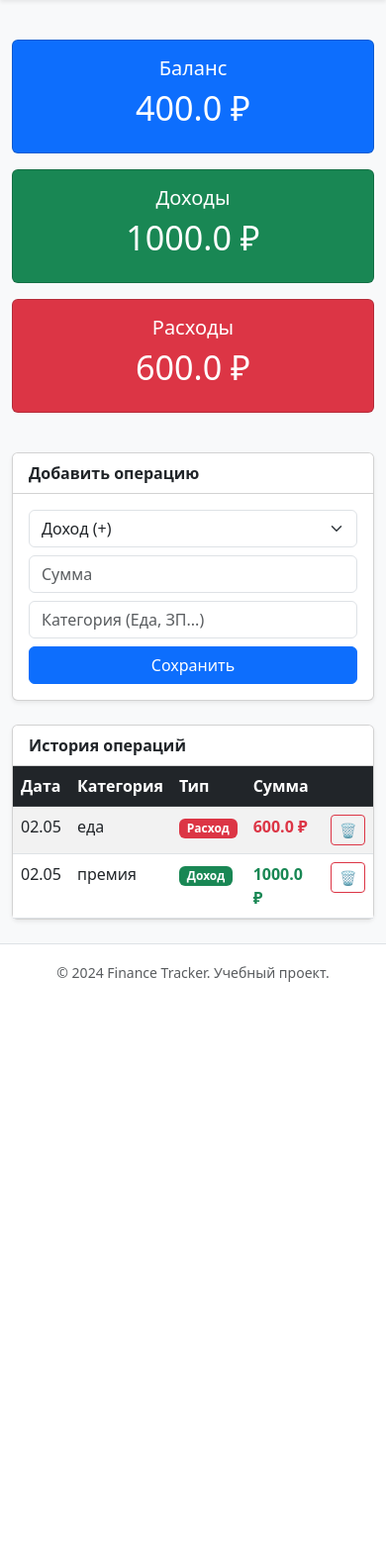
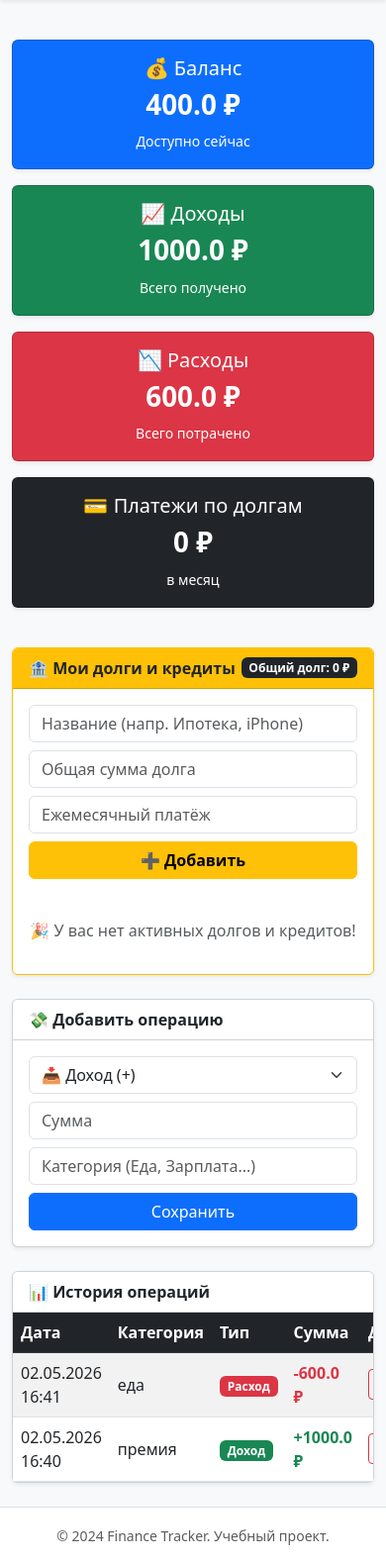
Before and after one commit to Katerina-zyazina/finance-tracker, a Flask app: page /dashboard in a window 390 px wide. Shown: the part 56-1635 px from the top of the page at 99% size. Before the commit the page ends 1048 px from the top, so only its background shows below. Run offline with Flask 3, Linux system fonts and the light colour scheme; a user stored in the database is signed in.

Commit message:
Add: Credits and debts tracking system

```diff
--- a/app.py
+++ b/app.py
@@ -18,6 +18,7 @@ class User(db.Model):
     username = db.Column(db.String(150), unique=True, nullable=False)
     password_hash = db.Column(db.String(200), nullable=False)
     transactions = db.relationship('Transaction', backref='user', lazy=True)
+    credits = db.relationship('Credit', backref='user', lazy=True)
 
 class Transaction(db.Model):
     id = db.Column(db.Integer, primary_key=True)
@@ -25,6 +26,13 @@ class Transaction(db.Model):
     category = db.Column(db.String(50), nullable=False)
     type = db.Column(db.String(10), nullable=False)
     date = db.Column(db.DateTime, default=db.func.current_timestamp())
+    user_id = db.Column(db.Integer, db.ForeignKey('user.id'), nullable=False)
+
+class Credit(db.Model):
+    id = db.Column(db.Integer, primary_key=True)
+    name = db.Column(db.String(100), nullable=False)
+    total_amount = db.Column(db.Float, nullable=False)
+    monthly_payment = db.Column(db.Float, nullable=False)
     user_id = db.Column(db.Integer, db.ForeignKey('user.id'), nullable=False)
 
 # Декоратор проверки авторизации
@@ -84,7 +92,8 @@ def logout():
 def dashboard():
     user_id = session['user_id']
 
-    if request.method == 'POST':
+    # Обработка добавления ТРАНЗАКЦИИ
+    if request.method == 'POST' and 'amount' in request.form:
         try:
             amount = float(request.form.get('amount'))
             category = request.form.get('category')
@@ -101,16 +110,41 @@ def dashboard():
             flash('Ошибка: введите корректные данные.', 'danger')
         return redirect(url_for('dashboard'))
 
+    # Обработка добавления КРЕДИТА
+    if request.method == 'POST' and 'credit_name' in request.form:
+        try:
+            c_name = request.form.get('credit_name')
+            c_total = float(request.form.get('credit_total'))
+            c_monthly = float(request.form.get('credit_monthly'))
+
+            new_credit = Credit(name=c_name, total_amount=c_total, monthly_payment=c_monthly, user_id=user_id)
+            db.session.add(new_credit)
+            db.session.commit()
+            flash('Кредит добавлен в учет!', 'success')
+        except Exception as e:
+            flash('Ошибка при добавлении кредита.', 'danger')
+        return redirect(url_for('dashboard'))
+
+    # Получение данных
     transactions = Transaction.query.filter_by(user_id=user_id).order_by(Transaction.date.desc()).all()
+    credits = Credit.query.filter_by(user_id=user_id).all()
+
     income = sum(t.amount for t in transactions if t.type == 'income')
     expense = sum(t.amount for t in transactions if t.type == 'expense')
     balance = income - expense
+
+    # Считаем общую нагрузку по кредитам
+    total_debt_load = sum(c.monthly_payment for c in credits)
+    total_debt_amount = sum(c.total_amount for c in credits)
 
     return render_template('dashboard.html',
                            transactions=transactions,
                            balance=balance,
                            income=income,
-                           expense=expense)
+                           expense=expense,
+                           credits=credits,
+                           total_debt_load=total_debt_load,
+                           total_debt_amount=total_debt_amount)
 
 @app.route('/delete/<int:id>')
 @login_required
@@ -122,6 +156,16 @@ def delete_transaction(id):
         flash('Запись удалена.', 'info')
     return redirect(url_for('dashboard'))
 
+@app.route('/delete_credit/<int:id>')
+@login_required
+def delete_credit(id):
+    credit = Credit.query.get_or_404(id)
+    if credit.user_id == session['user_id']:
+        db.session.delete(credit)
+        db.session.commit()
+        flash('Кредит закрыт и удален.', 'success')
+    return redirect(url_for('dashboard'))
+
 # Запуск приложения
 if __name__ == '__main__':
     with app.app_context():
--- a/templates/dashboard.html
+++ b/templates/dashboard.html
@@ -1,53 +1,128 @@
 {% extends "base.html" %}
 
-{% block title %}Дашборд{% endblock %}
+{% block title %}Дашборд - Finance Tracker{% endblock %}
 
 {% block content %}
+
 <!-- КАРТОЧКИ СВОДКИ -->
 <div class="row mb-4">
-    <div class="col-md-4 mb-3">
-        <div class="card bg-primary text-white h-100">
+    <div class="col-md-3 mb-3">
+        <div class="card bg-primary text-white h-100 shadow-sm">
             <div class="card-body text-center">
-                <h5 class="card-title">Баланс</h5>
-                <h3 class="display-4">{{ balance }} ₽</h3>
+                <h5 class="card-title">💰 Баланс</h5>
+                <h3 class="display-6 fw-bold">{{ balance }} ₽</h3>
+                <small>Доступно сейчас</small>
             </div>
         </div>
     </div>
-    <div class="col-md-4 mb-3">
-        <div class="card bg-success text-white h-100">
+    <div class="col-md-3 mb-3">
+        <div class="card bg-success text-white h-100 shadow-sm">
             <div class="card-body text-center">
-                <h5 class="card-title">Доходы</h5>
-                <h3 class="display-4">{{ income }} ₽</h3>
+                <h5 class="card-title">📈 Доходы</h5>
+                <h3 class="display-6 fw-bold">{{ income }} ₽</h3>
+                <small>Всего получено</small>
             </div>
         </div>
     </div>
-    <div class="col-md-4 mb-3">
-        <div class="card bg-danger text-white h-100">
+    <div class="col-md-3 mb-3">
+        <div class="card bg-danger text-white h-100 shadow-sm">
             <div class="card-body text-center">
-                <h5 class="card-title">Расходы</h5>
-                <h3 class="display-4">{{ expense }} ₽</h3>
+                <h5 class="card-title">📉 Расходы</h5>
+                <h3 class="display-6 fw-bold">{{ expense }} ₽</h3>
+                <small>Всего потрачено</small>
+            </div>
+        </div>
+    </div>
+    <div class="col-md-3 mb-3">
+        <div class="card bg-dark text-white h-100 shadow-sm">
+            <div class="card-body text-center">
+                <h5 class="card-title">💳 Платежи по долгам</h5>
+                <h3 class="display-6 fw-bold">{{ total_debt_load }} ₽</h3>
+                <small>в месяц</small>
             </div>
         </div>
     </div>
 </div>
 
-<!-- ФОРМА ДОБАВЛЕНИЯ -->
+<!-- СЕКЦИЯ КРЕДИТОВ И ДОЛГОВ -->
+<div class="card shadow-sm mb-4 border-warning">
+    <div class="card-header bg-warning text-dark fw-bold d-flex justify-content-between align-items-center">
+        <span>🏦 Мои долги и кредиты</span>
+        <span class="badge bg-dark">Общий долг: {{ total_debt_amount }} ₽</span>
+    </div>
+    <div class="card-body">
+
+        <!-- Форма добавления кредита -->
+        <form method="POST" action="{{ url_for('dashboard') }}" class="row g-2 mb-4">
+            <div class="col-md-4">
+                <input type="text" name="credit_name" class="form-control" placeholder="Название (напр. Ипотека, iPhone)" required>
+            </div>
+            <div class="col-md-3">
+                <input type="number" step="0.01" name="credit_total" class="form-control" placeholder="Общая сумма долга" required>
+            </div>
+            <div class="col-md-3">
+                <input type="number" step="0.01" name="credit_monthly" class="form-control" placeholder="Ежемесячный платёж" required>
+            </div>
+            <div class="col-md-2">
+                <button type="submit" class="btn btn-warning w-100 fw-bold">➕ Добавить</button>
+            </div>
+        </form>
+
+        <!-- Таблица кредитов -->
+        {% if credits %}
+        <div class="table-responsive">
+            <table class="table table-hover align-middle">
+                <thead class="table-light">
+                    <tr>
+                        <th>Название</th>
+                        <th>Общий долг</th>
+                        <th>Ежемесячный платёж</th>
+                        <th>Действие</th>
+                    </tr>
+                </thead>
+                <tbody>
+                    {% for c in credits %}
+                    <tr>
+                        <td class="fw-bold">{{ c.name }}</td>
+                        <td>{{ c.total_amount }} ₽</td>
+                        <td class="text-danger fw-bold">{{ c.monthly_payment }} ₽/мес</td>
+                        <td>
+                            <a href="{{ url_for('delete_credit', id=c.id) }}"
+                               class="btn btn-sm btn-outline-success"
+                               onclick="return confirm('Кредит полностью выплачен? Удалить из списка?')">
+                                ✅ Выплачен
+                            </a>
+                        </td>
+                    </tr>
+                    {% endfor %}
+                </tbody>
+            </table>
+        </div>
+        {% else %}
+        <div class="text-center py-3 text-muted">
+            <p class="mb-0">🎉 У вас нет активных долгов и кредитов!</p>
+        </div>
+        {% endif %}
+    </div>
+</div>
+
+<!-- ФОРМА ДОБАВЛЕНИЯ ОПЕРАЦИИ -->
 <div class="card shadow-sm mb-4">
-    <div class="card-header bg-white fw-bold">Добавить операцию</div>
+    <div class="card-header bg-white fw-bold">💸 Добавить операцию</div>
     <div class="card-body">
         <form method="POST" action="{{ url_for('dashboard') }}">
             <div class="row g-2">
                 <div class="col-md-3">
                     <select name="type" class="form-select">
-                        <option value="income">Доход (+)</option>
-                        <option value="expense">Расход (-)</option>
+                        <option value="income">📥 Доход (+)</option>
+                        <option value="expense">📤 Расход (-)</option>
                     </select>
                 </div>
                 <div class="col-md-3">
                     <input type="number" step="0.01" name="amount" class="form-control" placeholder="Сумма" required>
                 </div>
                 <div class="col-md-4">
-                    <input type="text" name="category" class="form-control" placeholder="Категория (Еда, ЗП...)" required>
+                    <input type="text" name="category" class="form-control" placeholder="Категория (Еда, Зарплата...)" required>
                 </div>
                 <div class="col-md-2">
                     <button type="submit" class="btn btn-primary w-100">Сохранить</button>
@@ -57,26 +132,26 @@
     </div>
 </div>
 
-<!-- ТАБЛИЦА ИСТОРИИ -->
+<!-- ТАБЛИЦА ИСТОРИИ ОПЕРАЦИЙ -->
 <div class="card shadow-sm">
-    <div class="card-header bg-white fw-bold">История операций</div>
+    <div class="card-header bg-white fw-bold">📊 История операций</div>
     <div class="card-body p-0">
         {% if transactions %}
         <div class="table-responsive">
-            <table class="table table-striped mb-0">
+            <table class="table table-striped mb-0 align-middle">
                 <thead class="table-dark">
                     <tr>
                         <th>Дата</th>
                         <th>Категория</th>
                         <th>Тип</th>
                         <th>Сумма</th>
-                        <th></th>
+                        <th>Действия</th>
                     </tr>
                 </thead>
                 <tbody>
                     {% for t in transactions %}
                     <tr>
-                        <td>{{ t.date.strftime('%d.%m') }}</td>
+                        <td>{{ t.date.strftime('%d.%m.%Y %H:%M') }}</td>
                         <td>{{ t.category }}</td>
                         <td>
                             {% if t.type == 'income' %}
@@ -86,10 +161,14 @@
                             {% endif %}
                         </td>
                         <td class="fw-bold {% if t.type == 'income' %}text-success{% else %}text-danger{% endif %}">
-                            {{ t.amount }} ₽
+                            {{ '+' if t.type == 'income' else '-' }}{{ t.amount }} ₽
                         </td>
                         <td>
-                            <a href="{{ url_for('delete_transaction', id=t.id) }}" class="btn btn-sm btn-outline-danger" onclick="return confirm('Удалить?')">🗑</a>
+                            <a href="{{ url_for('delete_transaction', id=t.id) }}"
+                               class="btn btn-sm btn-outline-danger"
+                               onclick="return confirm('Удалить эту запись?')">
+                                🗑
+                            </a>
                         </td>
                     </tr>
                     {% endfor %}
@@ -98,9 +177,10 @@
         </div>
         {% else %}
         <div class="p-4 text-center text-muted">
-            Операций пока нет.
+            <p class="mb-0">Операций пока нет. Добавьте первую!</p>
         </div>
         {% endif %}
     </div>
 </div>
+
 {% endblock %}
```
